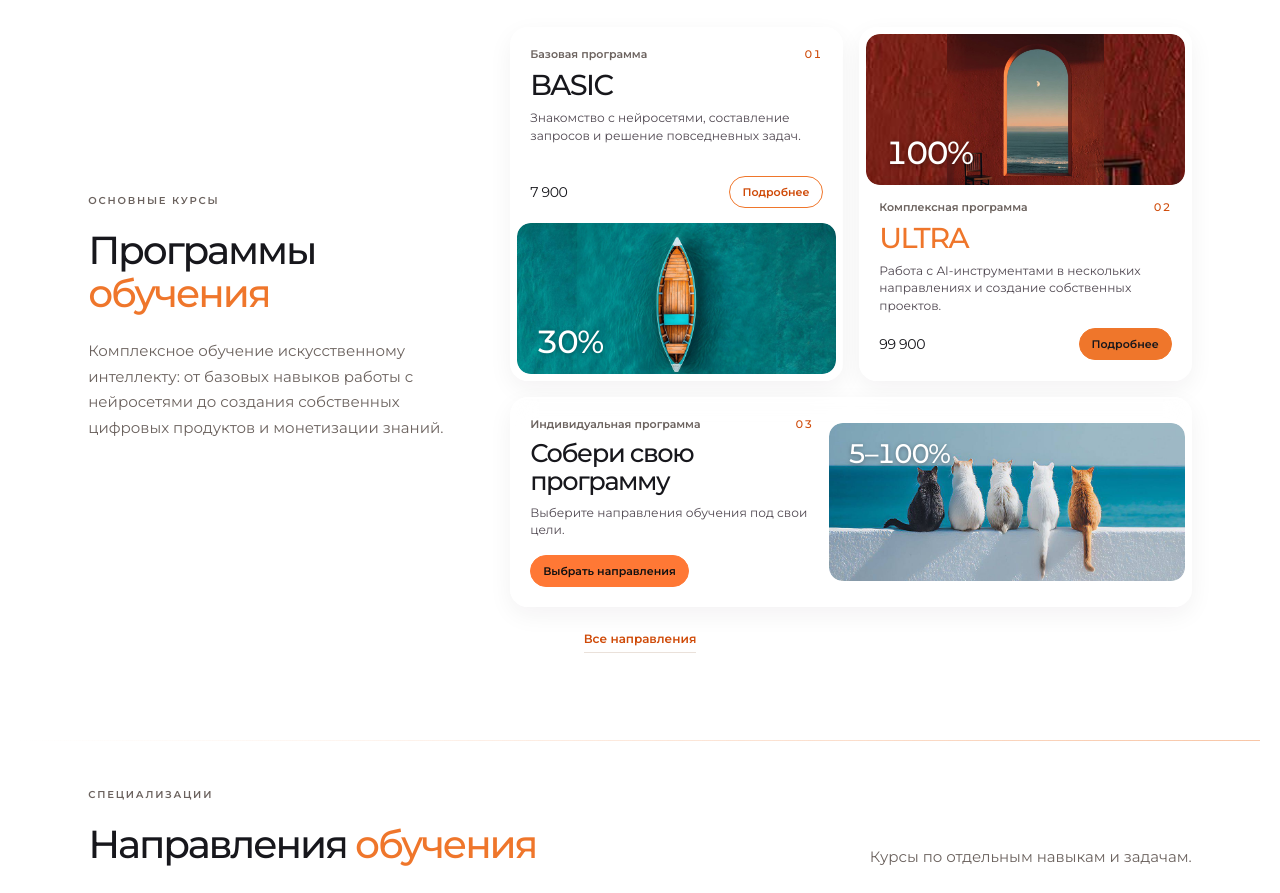
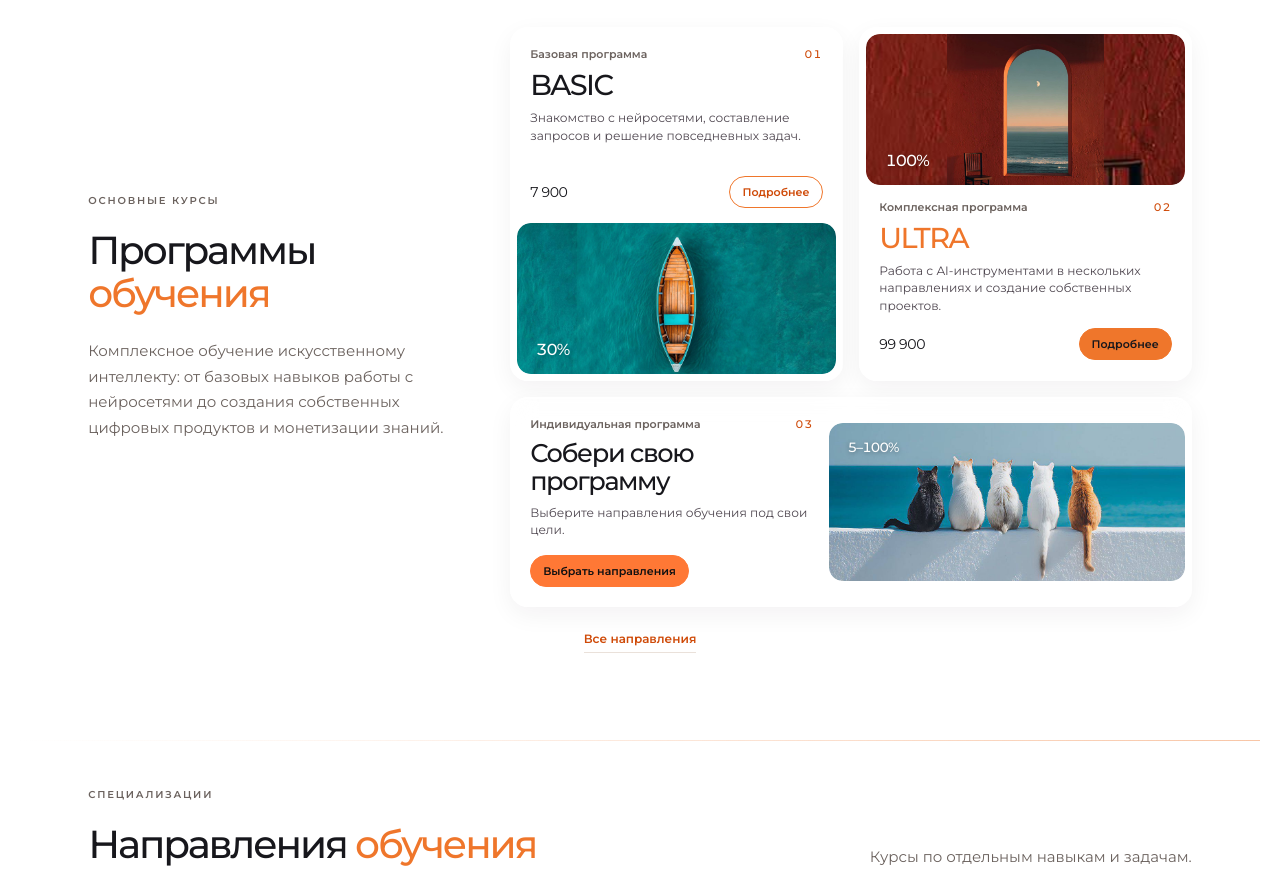
Before and after one commit to fuks19200-ctrl/09, a Next.js app: page / in a window 1280 px wide. Shown: the part 3260-4153 px from the top of the page. Built offline with nearby package versions, Linux system fonts and the light colour scheme.

Commit message:
Halve the percentage label font sizes on all three programme photos

```diff
--- a/app/globals.css
+++ b/app/globals.css
@@ -2171,3 +2171,12 @@ body:has(.courses-page) { overflow-x: hidden; overflow-y: auto; }
     grid-row: 2;
   }
 }
+
+
+/* Reduce the photo percentage labels by exactly half; preserve their positions. */
+.courses-intro .program-progress {
+  font-size: clamp(12px,1.25vw,18px);
+}
+.courses-intro .program-card--custom .program-progress {
+  font-size: clamp(10px,1.05vw,15px);
+}
```
